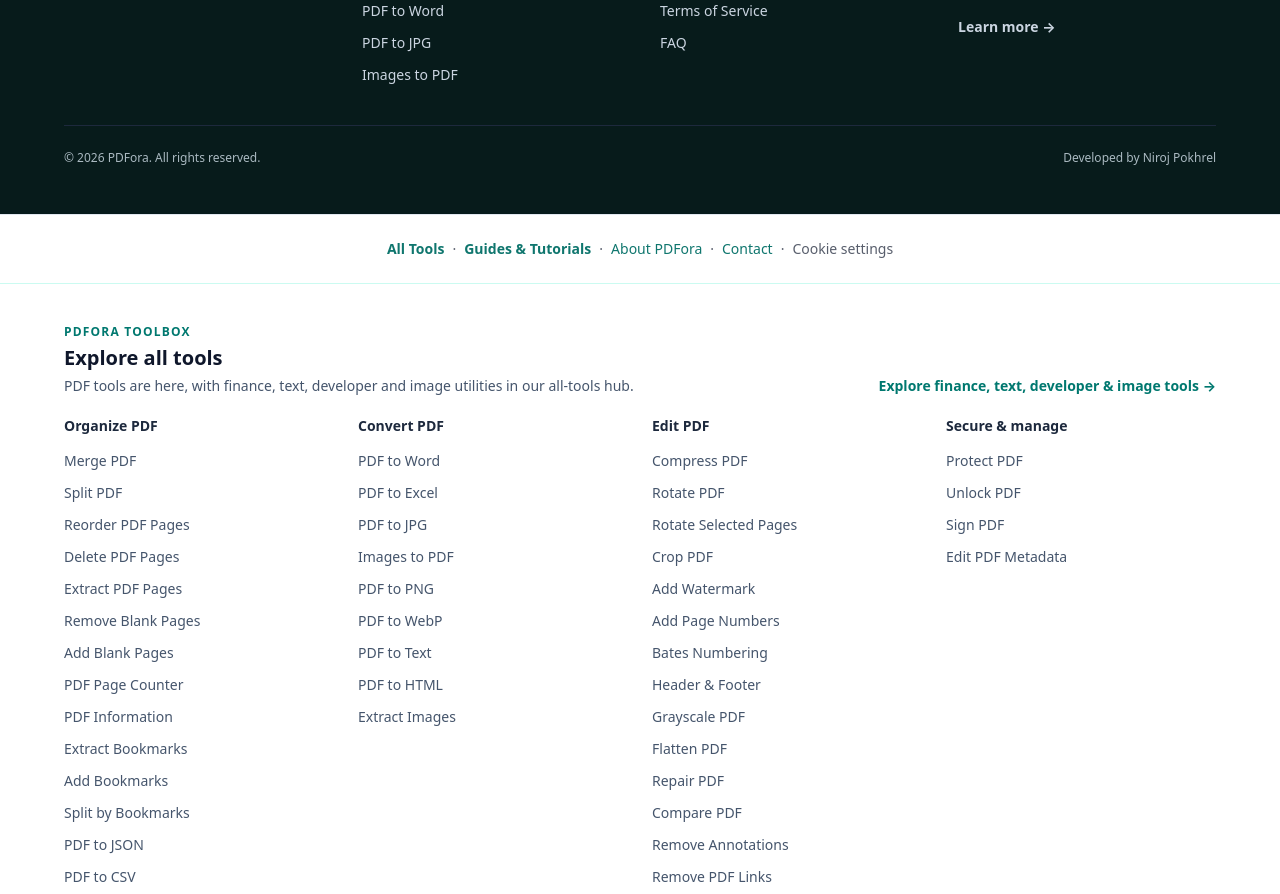
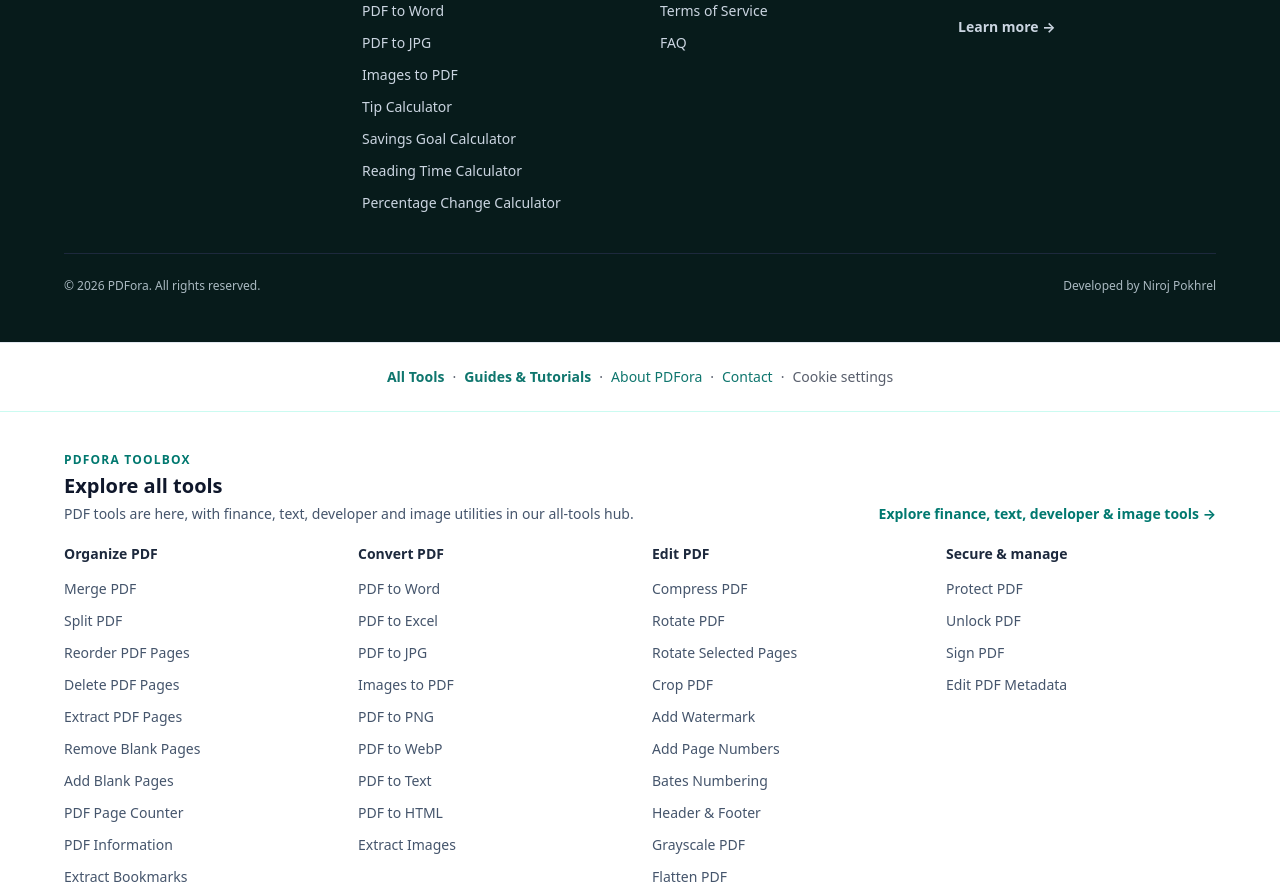
Before and after one commit to pokhrelniroj94-bot/PDFora, a Next.js app in the folder frontend/: page / in a window 1280 px wide. Shown: the part 7348-8242 px from the top of the page. Built offline with nearby package versions, Linux system fonts and the light colour scheme; no server answers.

Commit message:
Add high-intent calculator links to homepage footer

```diff
--- a/frontend/components/HomePageClient.tsx
+++ b/frontend/components/HomePageClient.tsx
@@ -651,6 +651,22 @@ export default function HomePageClient() {
                 <FooterLink href="/images-to-pdf">
                   Images to PDF
                 </FooterLink>
+
+                <FooterLink href="/tools/tip-calculator">
+                  Tip Calculator
+                </FooterLink>
+
+                <FooterLink href="/tools/savings-goal-calculator">
+                  Savings Goal Calculator
+                </FooterLink>
+
+                <FooterLink href="/tools/reading-time-calculator">
+                  Reading Time Calculator
+                </FooterLink>
+
+                <FooterLink href="/tools/percentage-change-calculator">
+                  Percentage Change Calculator
+                </FooterLink>
               </div>
             </div>
 
```
